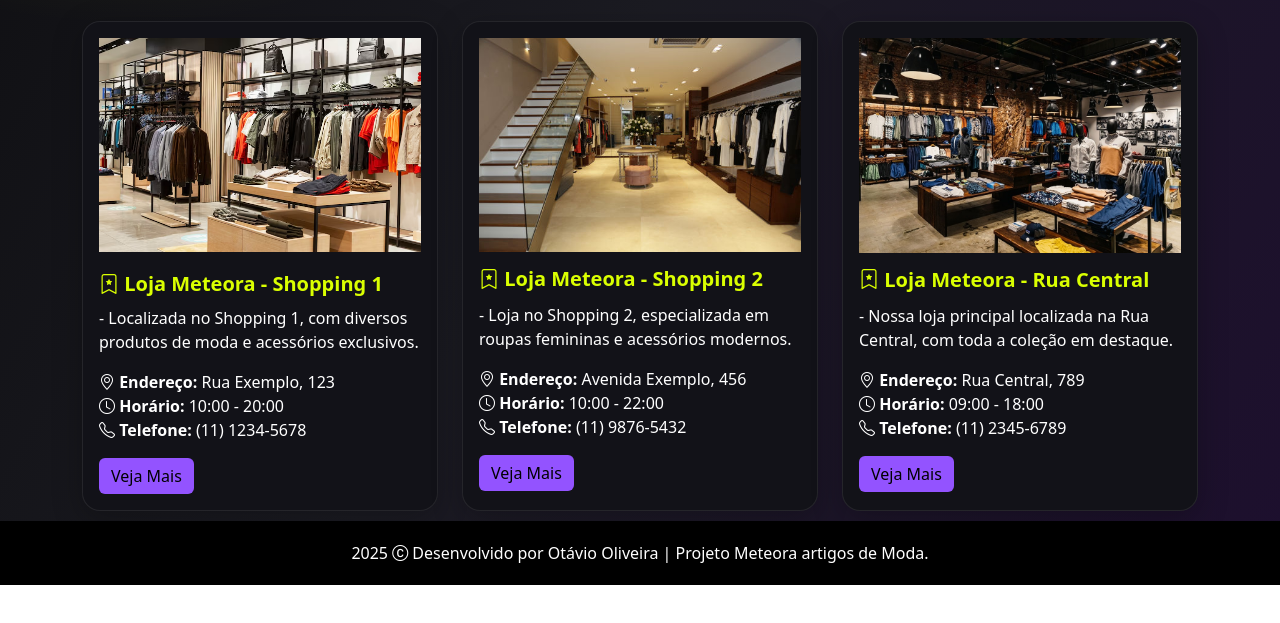
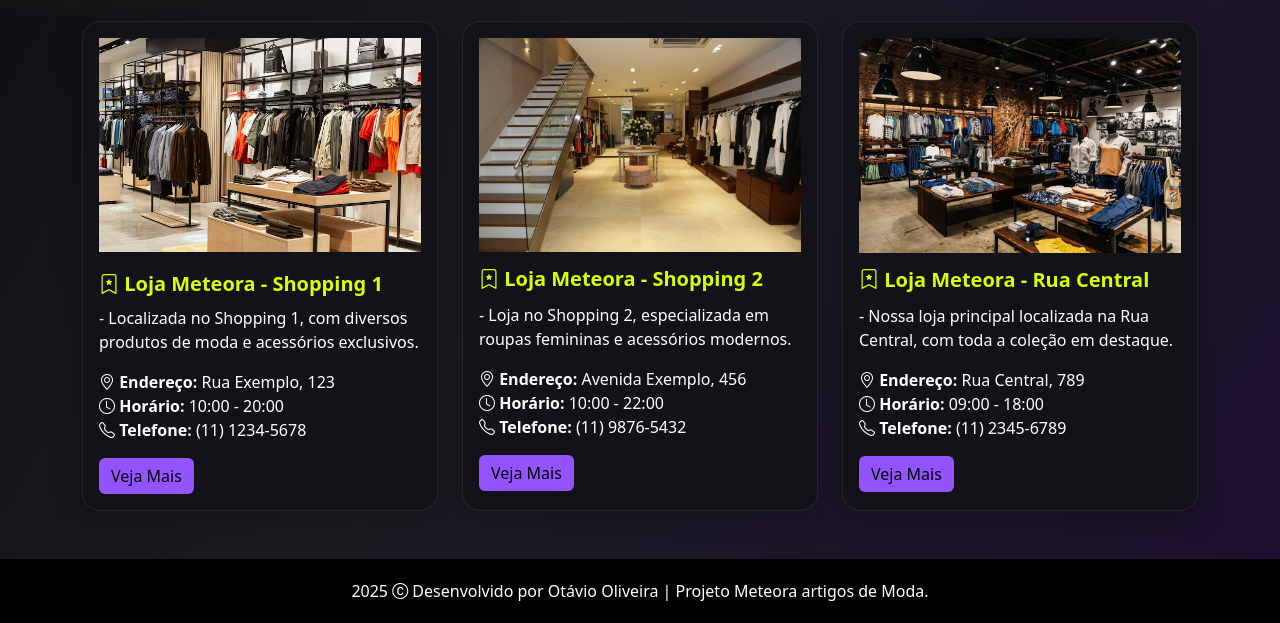
Before and after one commit to OTAVIO-2507/Meteora-Artigos-de-Vestuario, a plain HTML site: page Lojas.html in a window 1280 px wide. Shown: the part 215-838 px from the top of the page. Before the commit the page ends 800 px from the top, so only its background shows below. Drawn offline with nearby package versions, Linux system fonts and the light colour scheme.

Commit message:
Update container class in Lojas.html

```diff
--- a/Lojas.html
+++ b/Lojas.html
@@ -69,7 +69,7 @@
         </p>
     </div>
     <!-- Grid de Lojas -->
-    <div class="container">
+    <div class="container pb-5">
         <div class="row row-cols-1 row-cols-md-2 row-cols-lg-3 g-4">
             <!-- Loja 1 -->
             <div class="col" data-aos="fade-up" data-aos-duration="600">
```
